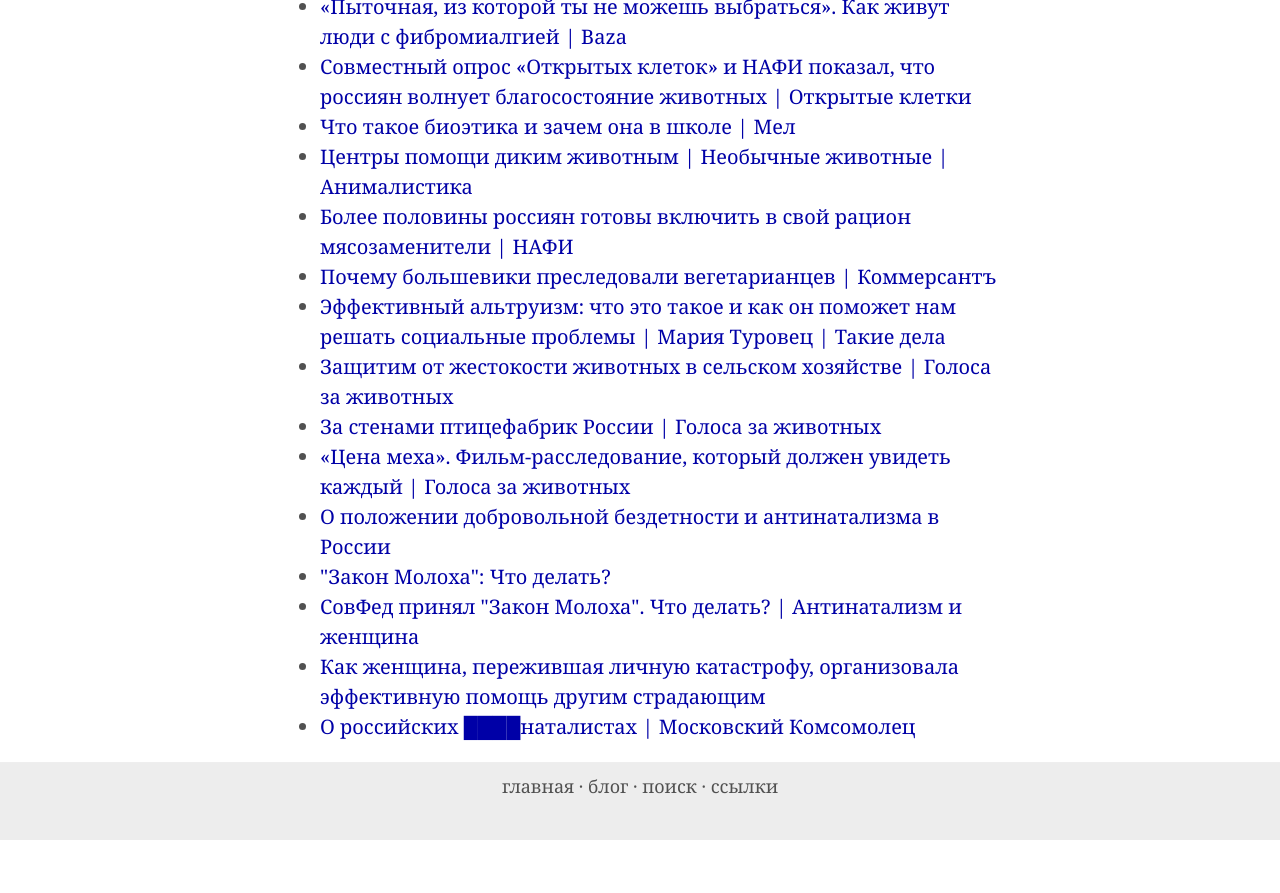
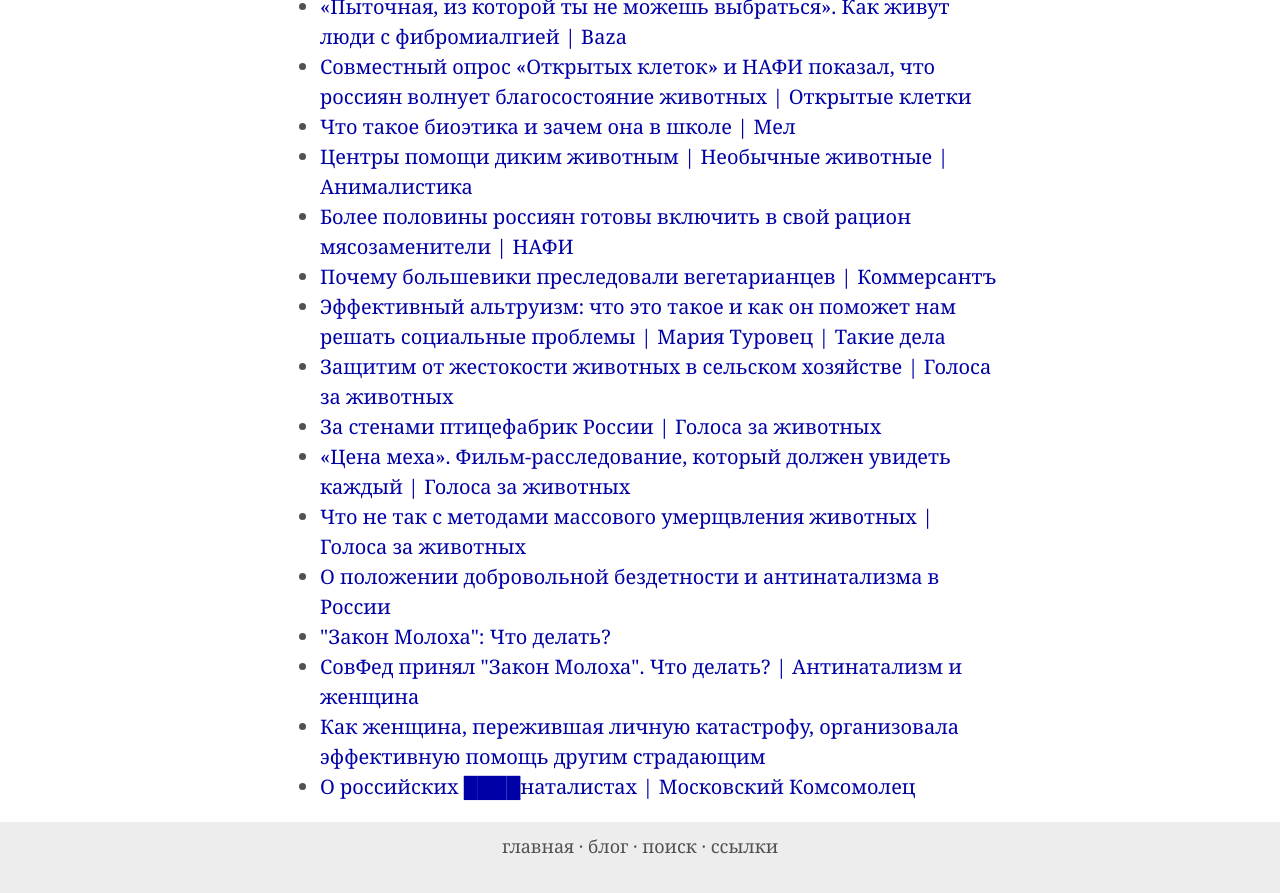
Before and after one commit to ReducingSuffering/reducingsuffering.github.io, a Jekyll site: the page built from index.md, in a window 1280 px wide and 900 px high, scrolled down 33258 px. Shown: the top 893 px of the window. Built offline with Jekyll 4.4.1, drawn with Linux system fonts in a browser that asks for light colours; before the commit the page ends 34098 px from its top, so only the background shows below that.

Commit message:
Update russia.html

```diff
--- a/_lists/russia.html
+++ b/_lists/russia.html
@@ -19,6 +19,7 @@
 - 514 # «Защитим от жестокости животных в сельском хозяйстве» — Голоса за животных
 - 673 # За стенами птицефабрик России
 - 829 # «Цена меха». Фильм-расследование, который должен увидеть каждый — Голоса за животных
+- 864 # Что не так с методами массового умерщвления животных - Голоса за животных
 - 520 # О положении добровольной бездетности и антинатализма в России
 - 711 # "Закон Молоха": Что делать?
 - 718 # СовФед принял "Закон Молоха". Что делать?
```
